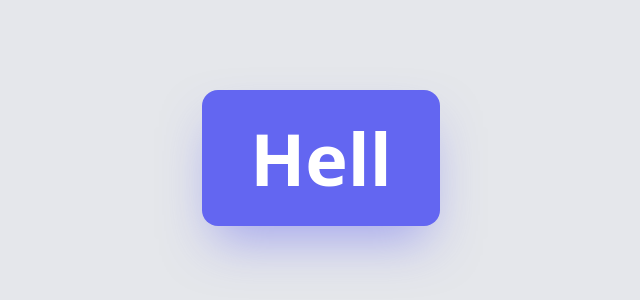
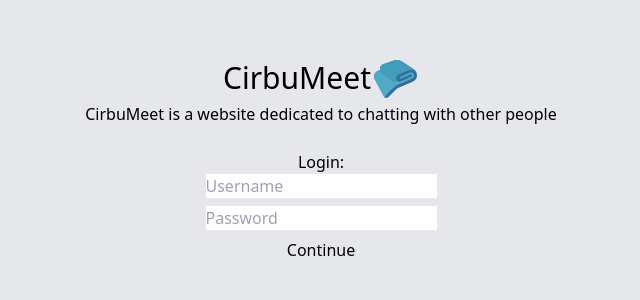
Before and after one commit to ProtemS/CirbuMeet, a Next.js app: page / in a window 1280 px wide. Shown: the part 242-542 px from the top of the page, without its empty margins (319-959 px from the left). Built offline with nearby package versions, Linux system fonts and the light colour scheme.

Commit message:
added an icon lol

```diff
--- /dev/null
+++ b/src/components/NavBar.js
@@ -0,0 +1,7 @@
+import React from 'react';
+
+const NavBar = () => {
+	return <div>NavBar</div>;
+};
+
+export default NavBar;
--- /dev/null
+++ b/src/pages/chatpage.js
@@ -0,0 +1,7 @@
+import React from 'react';
+
+const chatpage = () => {
+	return <div>hi</div>;
+};
+
+export default chatpage;
--- a/src/pages/index.js
+++ b/src/pages/index.js
@@ -1,15 +1,49 @@
-import React from 'react';
+import React, { useState } from 'react';
 
 import CustomHeader from '../components/CustomHeader';
 
 const Home = () => {
+	// useEffect(() => {
+	// 	fetch('http://localhost:8000/users').then((response) => {
+	// 		response.text().then(console.log);
+	// 	});
+	// }, []);
+	const [userName, setUserName] = useState('');
+	const [password, setPassword] = useState('');
 	return (
 		<>
-			<CustomHeader />
+			<CustomHeader title="CirbuMeet" />
+
 			<main className="min-h-screen flex flex-col items-center justify-center bg-gray-200">
-				<button className="bg-indigo-500 shadow-2xl shadow-indigo-500/50 px-12 py-8 rounded-2xl text-white text-7xl font-bold transition-all duration-200 hover:bg-indigo-500 hover:scale-105 active:scale-100 active:shadow-none hover:border-8 hover:border-white hover:shadow-gray-500/50">
-					Hell
-				</button>
+				<div className="flex flex-row items-center">
+					<span className="text-3xl">CirbuMeet</span> <img src="/icons8-blankie-48.png" alt="" />{' '}
+				</div>
+				<div>CirbuMeet is a website dedicated to chatting with other people</div>
+				<div className="mt-6">Login:</div>
+				<form
+					onSubmit={(e) => {
+						e.preventDefault();
+						console.log(userName + password);
+					}}
+					className="flex flex-col space-y-2"
+				>
+					<input
+						type="text"
+						onChange={(e) => {
+							setUserName(e.target.value);
+						}}
+						placeholder="Username"
+					/>
+					<input
+						type="password"
+						onChange={(e) => {
+							setPassword(e.target.value);
+						}}
+						placeholder="Password"
+					/>
+
+					<button type="submit">Continue</button>
+				</form>
 			</main>
 		</>
 	);
```
Also changed, not shown: .eslintrc.json, public/icons8-blankie-48.png (added).
